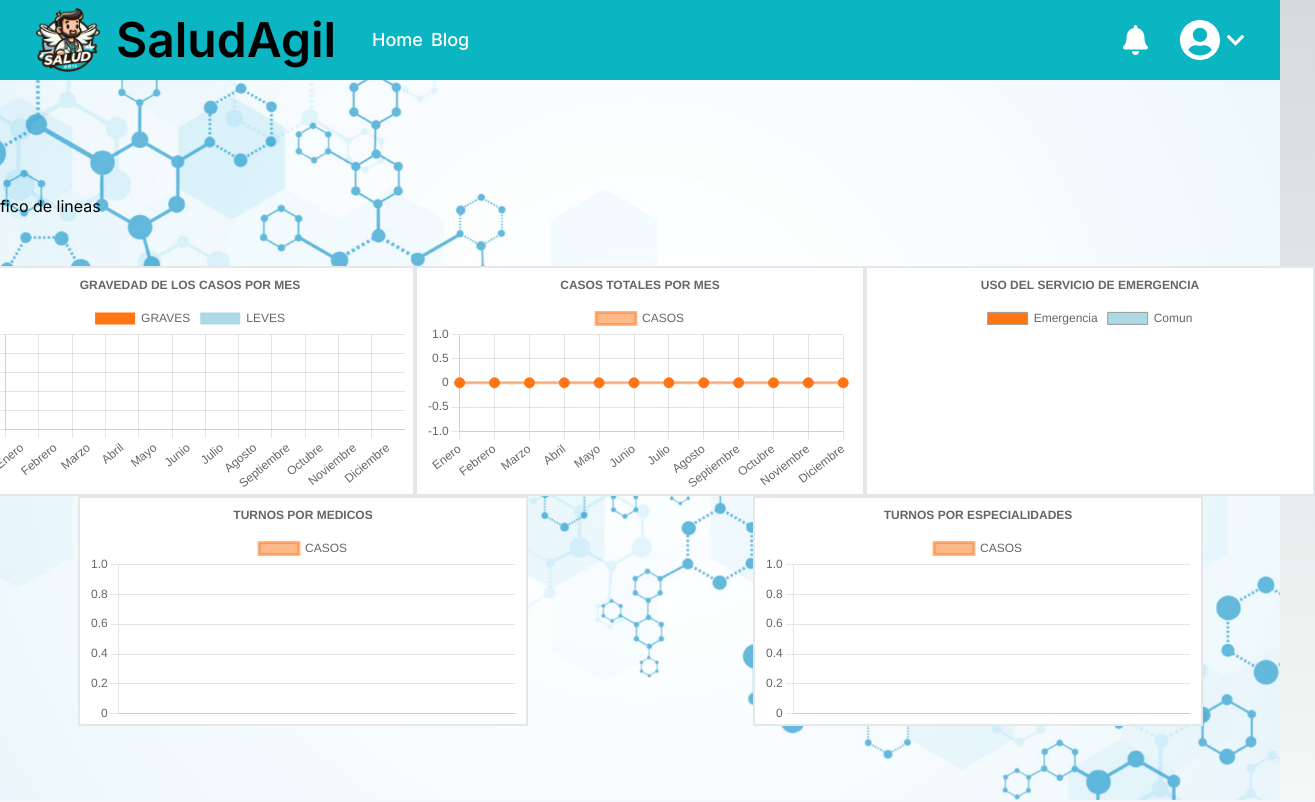
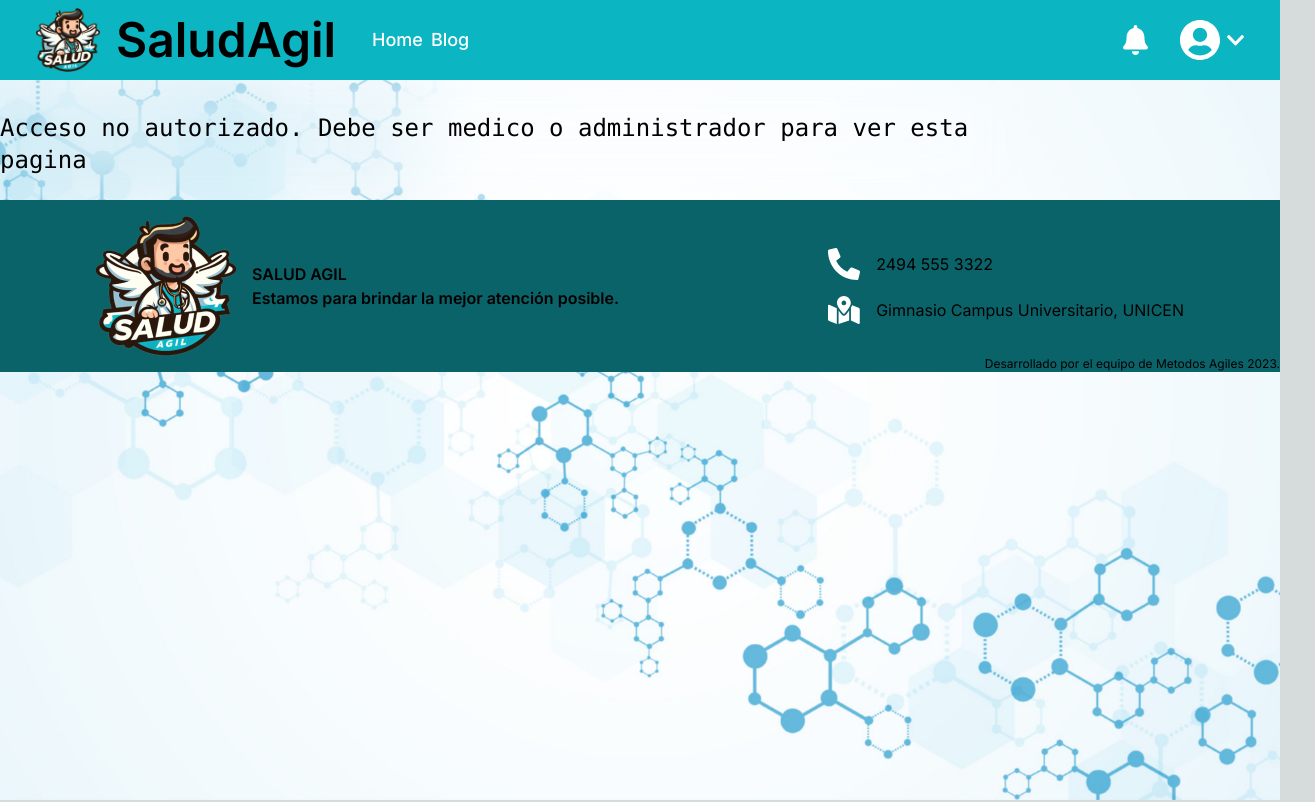
Before and after one commit to metagiles2023/SaludAgil2023, a Next.js app in the folder front/frontend-salud/: page /estadisticas in a window 1280 px wide. Shown: the top 802 px of the page, 1315 px wide, since content can reach past the window. Built offline with nearby package versions, Linux system fonts and the light colour scheme; no server answers.

Commit message:
ahora /estadisticas tambien reconoce login

```diff
--- a/front/frontend-salud/src/app/estadisticas/page.jsx
+++ b/front/frontend-salud/src/app/estadisticas/page.jsx
@@ -1,11 +1,13 @@
-import Header from '@/components/Estructura/Header'
-import Footer from '@/components/Estructura/Footer'
-import GraficoLineas from '@/components/Graficos/GraficoLineas'
-import GraficoBarras from '@/components/Graficos/GraficoBarras'
-import GraficoTorta from '@/components/Graficos/GraficoTorta'
+"use client"
 import Graficos from '@/components/Graficos/Graficos'
+import { CartelDescripcion } from '@/components/carteles/CartelDescripcion'
+import { useSession } from 'next-auth/react'; // Import useSession hook
 
 export default function Home() {
+    const { data: session } = useSession(); // useSession hook to get the current user
+
+    if (session && session.user && session.user.usuario &&
+        (session.user.usuario.rol == 'administrador' || session.user.usuario.rol == 'medico')) {
     return (
         <div className="flex flex-col min-h-screen">
 
@@ -19,5 +21,9 @@ export default function Home() {
             </main>
 
         </div>
-  )
+    )} else {
+        return (<div>
+            <CartelDescripcion mensaje="Acceso no autorizado. Debe ser medico o administrador para ver esta pagina"/>
+        </div>)
     }
+}
--- a/front/frontend-salud/src/app/page.js
+++ b/front/frontend-salud/src/app/page.js
@@ -12,13 +12,8 @@ export default function Home() {
         setCurrentForm(formName);
     }
 
-    let user={
-        nombre: "No logueado"
-    }
-
     return (
         <div>
-
             <main className='flex-1 flex justify-center items-center'>
                 <div></div>
                 <div className="App">
@@ -28,7 +23,6 @@ export default function Home() {
                 </div>
                 <div></div>
             </main>
-
         </div>
     )
 }
--- a/front/frontend-salud/src/app/usuario/crear/page.jsx
+++ b/front/frontend-salud/src/app/usuario/crear/page.jsx
@@ -1,11 +1,8 @@
 "use client" //para que ejecute cosas en el cliente
 import React, { useState, useEffect } from 'react';
 import { useSession } from 'next-auth/react'; // Import useSession hook
-import Header from '@/components/Estructura/Header'
-import Footer from '@/components/Estructura/Footer'
 import FormularioMultiple from '@/components/SeleccionMultiples/FormularioMultiple';
 import { CartelDescripcion } from '@/components/carteles/CartelDescripcion';
-import { CartelDescripcionChildren } from '@/components/carteles/CartelDescripcionChildren'
 import { Redireccionador } from '@/components/Redireccionador/Redireccionador';
 
 export default function Home() {
--- a/front/frontend-salud/src/components/login/login.jsx
+++ b/front/frontend-salud/src/components/login/login.jsx
@@ -27,33 +27,8 @@ export const Login = (props) => {
             dni: data.get('dni'),
             password: "password",
         });
-        // try {
-        //     const response = fetch('/api/login', {
-        //         method: 'POST',
-        //         headers: {
-        //             'Content-Type': 'application/json'
-        //         },
-        //         body: JSON.stringify(formData)
-        //     })
-        //     const responseData = await response.json();
 
-        //     console.log('ha llegado la respuesta de la api del front');
-        //     console.log(responseData);
-        //     if (response.status >= 400) {
-        //         if (response.statusText) {
-        //             console.log('hay status text y es ' + response.statusText);
-        //             setTextoBackend(response.statusText);
-        //         }
-        //     } else {
-        //         // Store user information in sessionStorage
-        //         sessionStorage.setItem('userData', JSON.stringify(responseData));
-        //         // Redirect or perform any other actions
-        //         //redirect to somewhere
-        //         clearForm();
-        //     }
-        // } catch (err) {
-        //     console.error('Error:', err);
-        // }
+        clearForm()
     }
 
 
```
Lines whose indentation alone changed are shown as unchanged.
